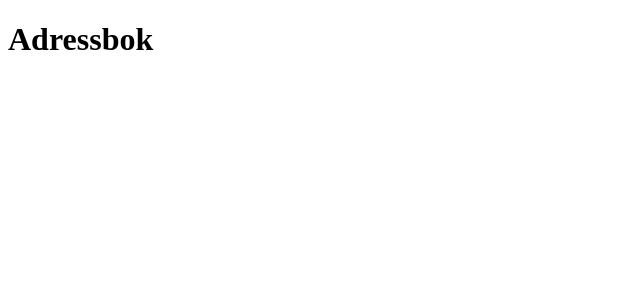
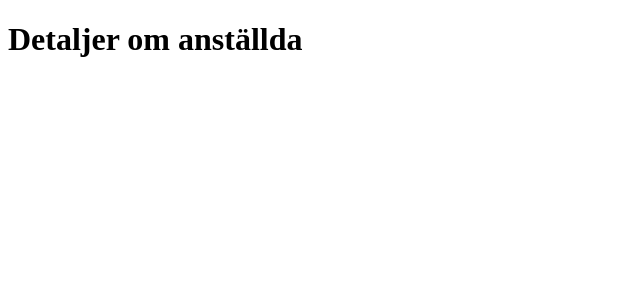
Before and after one commit to Kiankayan/Adressbok, a React (Vite) app: page /employee/1 in a window 1280 px wide. Shown: the top 300 px of the page, without its empty margins (0-640 px from the left). Built offline with nearby package versions, Linux system fonts and the light colour scheme.

Commit message:
connected router etc

```diff
--- a/src/App.tsx
+++ b/src/App.tsx
@@ -1,3 +1,16 @@
-export default function App() {
-  return <h1>Adressbok</h1>;
+import { BrowserRouter, Routes, Route } from "react-router-dom";
+import Home from "./pages/Home";
+import EmployeeDetails from "./pages/EmployeeDetails";
+
+function App() {
+  return (
+    <BrowserRouter>
+      <Routes>
+        <Route path="/" element={<Home />} />
+        <Route path="/employee/:id" element={<EmployeeDetails />} />
+      </Routes>
+    </BrowserRouter>
+  );
 }
+
+export default App;
--- a/src/pages/EmployeeDetails.tsx
+++ b/src/pages/EmployeeDetails.tsx
@@ -0,0 +1,5 @@
+function EmployeeDetails() {
+  return <h1>Detaljer om anställda</h1>;
+}
+
+export default EmployeeDetails;
--- a/src/pages/Home.tsx
+++ b/src/pages/Home.tsx
@@ -0,0 +1,5 @@
+function Home() {
+  return <h1>Alla anställda</h1>;
+}
+
+export default Home;
```
